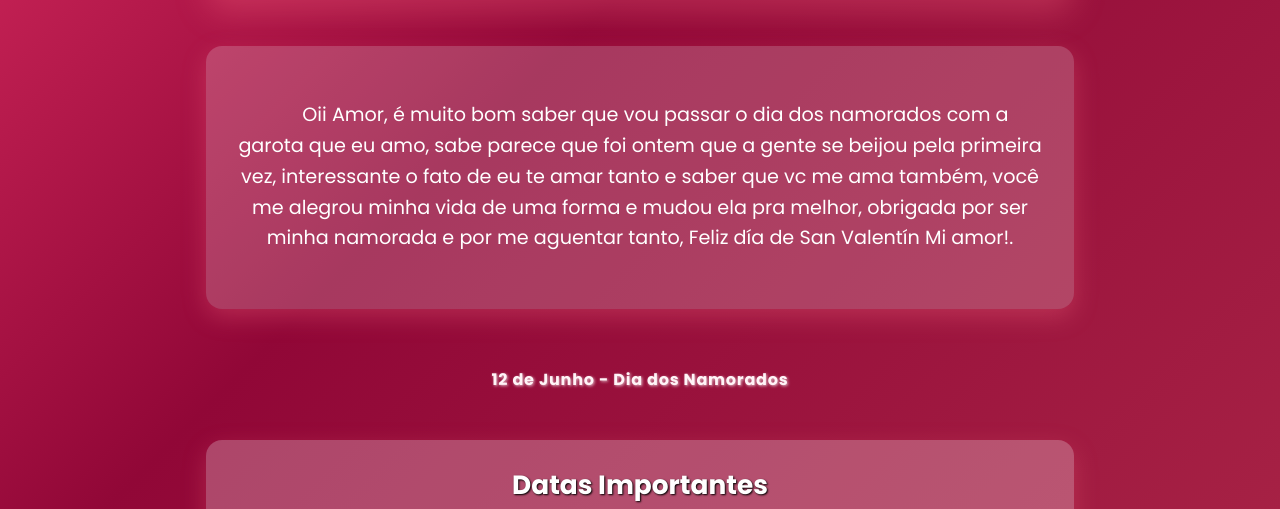
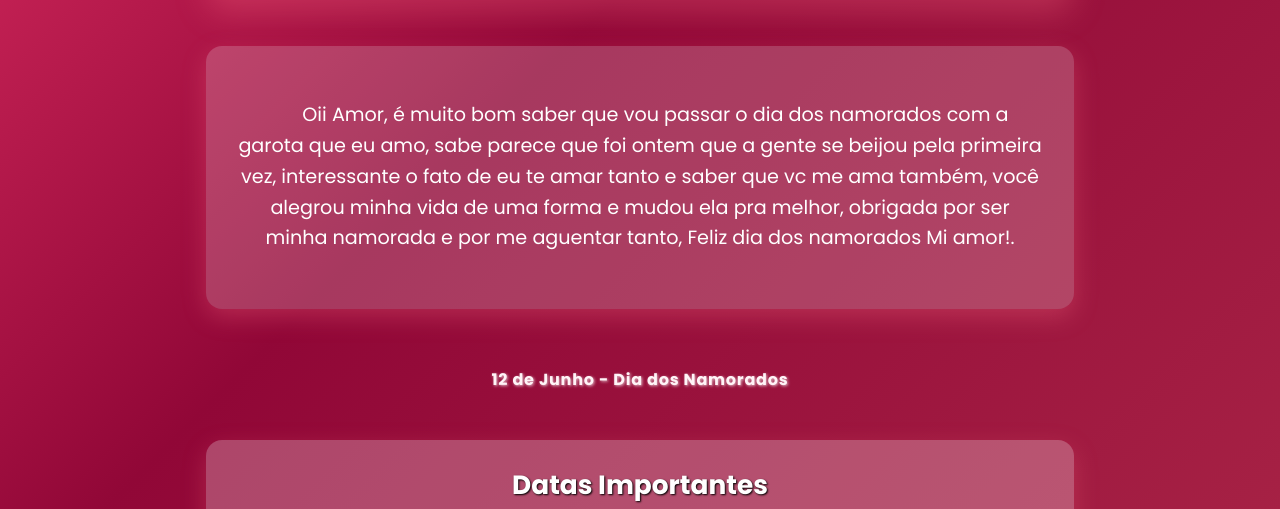
Before and after one commit to leticiazaniliz/site, a plain HTML site: page index.html in a window 1280 px wide. Shown: the part 791-1300 px from the top of the page. Drawn offline with Linux system fonts and the light colour scheme.

Commit message:
Update index.html

```diff
--- a/index.html
+++ b/index.html
@@ -289,7 +289,7 @@
       </button>
     </section>
     <section class="dedication" aria-label="Dedicação especial">
-      Oii Amor, é muito bom saber que vou passar o dia dos namorados com a garota que eu amo, sabe parece que foi ontem que a gente se beijou pela primeira vez, interessante o fato de eu te amar tanto e saber que vc me ama também, você me alegrou minha vida de uma forma e mudou ela pra melhor, obrigada por ser minha namorada e por me aguentar tanto, Feliz día de San Valentín Mi amor!.
+      Oii Amor, é muito bom saber que vou passar o dia dos namorados com a garota que eu amo, sabe parece que foi ontem que a gente se beijou pela primeira vez, interessante o fato de eu te amar tanto e saber que vc me ama também, você alegrou minha vida de uma forma e mudou ela pra melhor, obrigada por ser minha namorada e por me aguentar tanto, Feliz dia dos namorados Mi amor!.
     </section>
     <div class="date-info" aria-label="Data do dia dos namorados">
       12 de Junho - Dia dos Namorados
```
